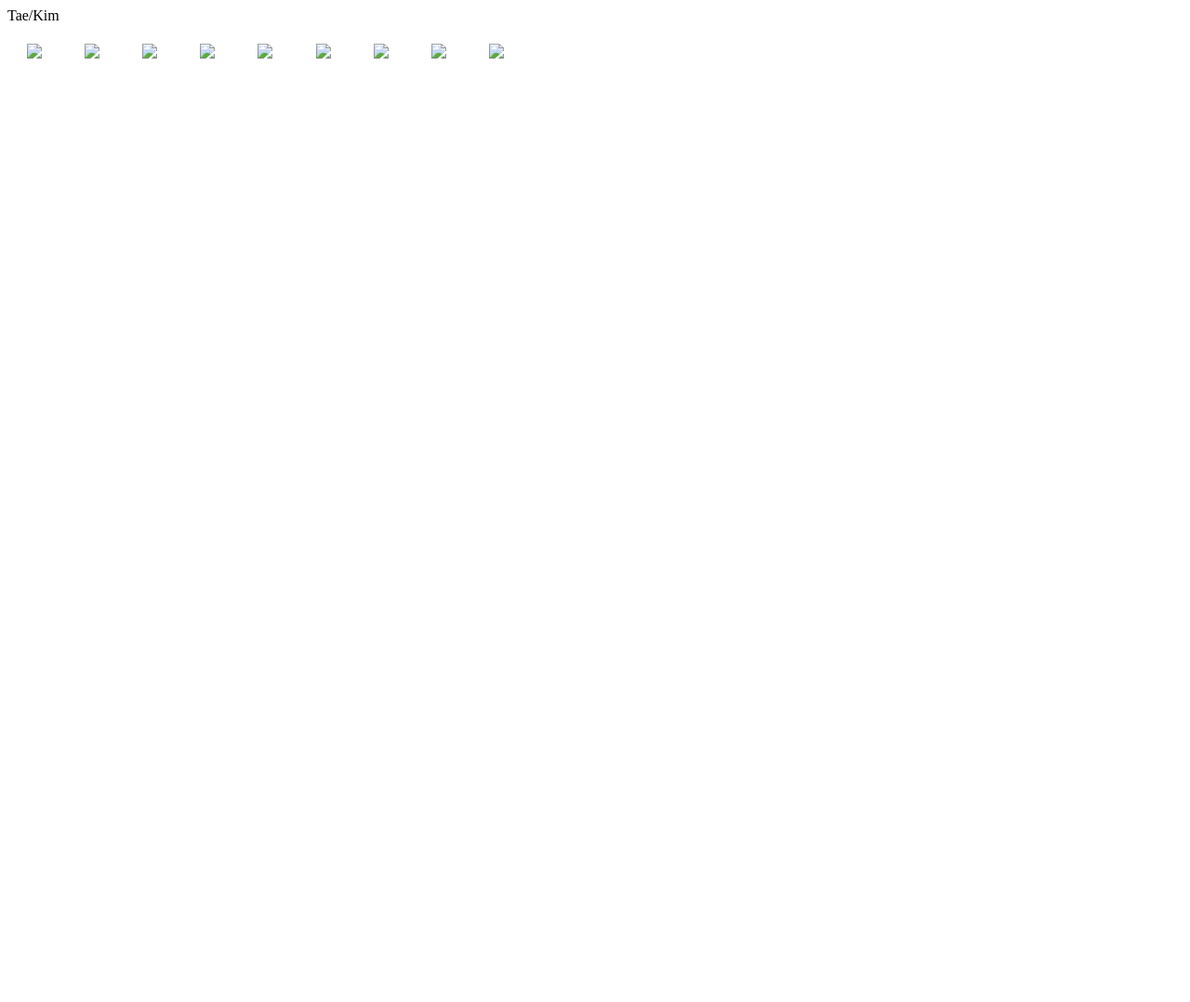
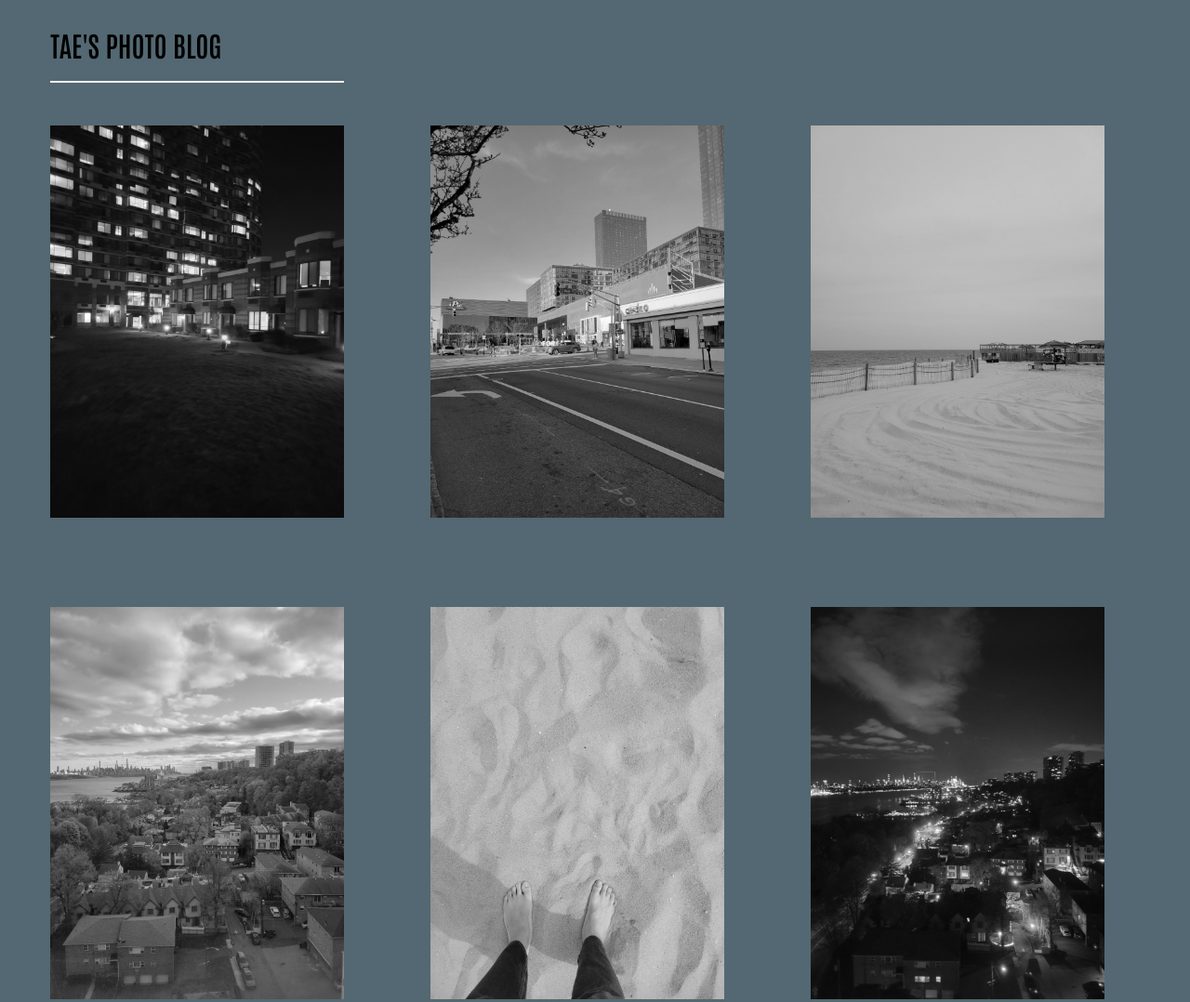
Before and after one commit to tkim02-su/The-Web-Developer-Bootcamp, a plain HTML site: page Photo Blog.html in a window 1280 px wide. Shown: the top 1078 px of the page at 93% size. Before the commit the page ends 800 px from the top, so only its background shows below. Drawn offline with Linux system fonts and the light colour scheme.

Commit message:
Final Photo Blog

```diff
--- a/Photo Blog.css
+++ b/Photo Blog.css
@@ -1,4 +1,32 @@
+body {
+    background-color: #536872;
+}
+
 img {
-    width:30%;
-    margin: 1.666%;
+    cursor: pointer;
+    width:25%;
+    margin: 3.666%;
+    -webkit-filter: grayscale(100%);
+	filter: grayscale(100%);
+	-webkit-transition: .3s ease-in-out;
+	transition: .3s ease-in-out;
 }
+
+img:hover {
+    -webkit-filter: grayscale(0);
+	filter: grayscale(0);
+    border-radius: 3rem;
+    border: 4px solid;
+    border-color: #DEA5A4;
+}
+
+nav {
+    text-transform:uppercase;
+    border-bottom: 2px solid #f1f1f1;
+    width: 25%;
+    margin-left: 3.666%;
+    padding: 20px 0;
+    font-family: 'Antonio', sans-serif;
+    font-size: 30px;
+
+}
--- a/Photo Blog.html
+++ b/Photo Blog.html
@@ -7,24 +7,20 @@
     <meta name="viewport" content="width=device-width, initial-scale=1.0">
     <title>Photo Blog</title>
     <link rel="stylesheet" href="Photo Blog.css">
+    <link rel="preconnect" href="https://fonts.gstatic.com">
+    <link href="https://fonts.googleapis.com/css2?family=Antonio:wght@600;700&display=swap" rel="stylesheet">
 
 </head>
 
 <body>
 
-    <nav>Tae/Kim</nav>
+    <nav>Tae's Photo Blog</nav>
 
-    <img src="img/1.jpg">
-    <img src="img/2.jpg">
-    <img src="img/3.jpg">
+    <img src="img/1.jpg"><img src="img/2.jpg"><img src="img/3.jpg">
 
-    <img src="img/4.jpg">
-    <img src="img/5.jpg">
-    <img src="img/6.jpg">
+    <img src="img/4.jpg"><img src="img/5.jpg"><img src="img/6.jpg">
 
-    <img src="img/7.jpg">
-    <img src="img/8.jpg">
-    <img src="img/9.jpg">
+    <img src="img/7.jpg"><img src="img/8.jpg"><img src="img/9.jpg">
 
 
 
```
Also changed, not shown: img/1.jpg (added), img/2.jpg (added), img/3.jpg (added), img/4.jpg (added), img/5.jpg (added), img/6.jpg (added), img/7.jpg (added), img/8.jpg (added), img/9.jpg (added).
